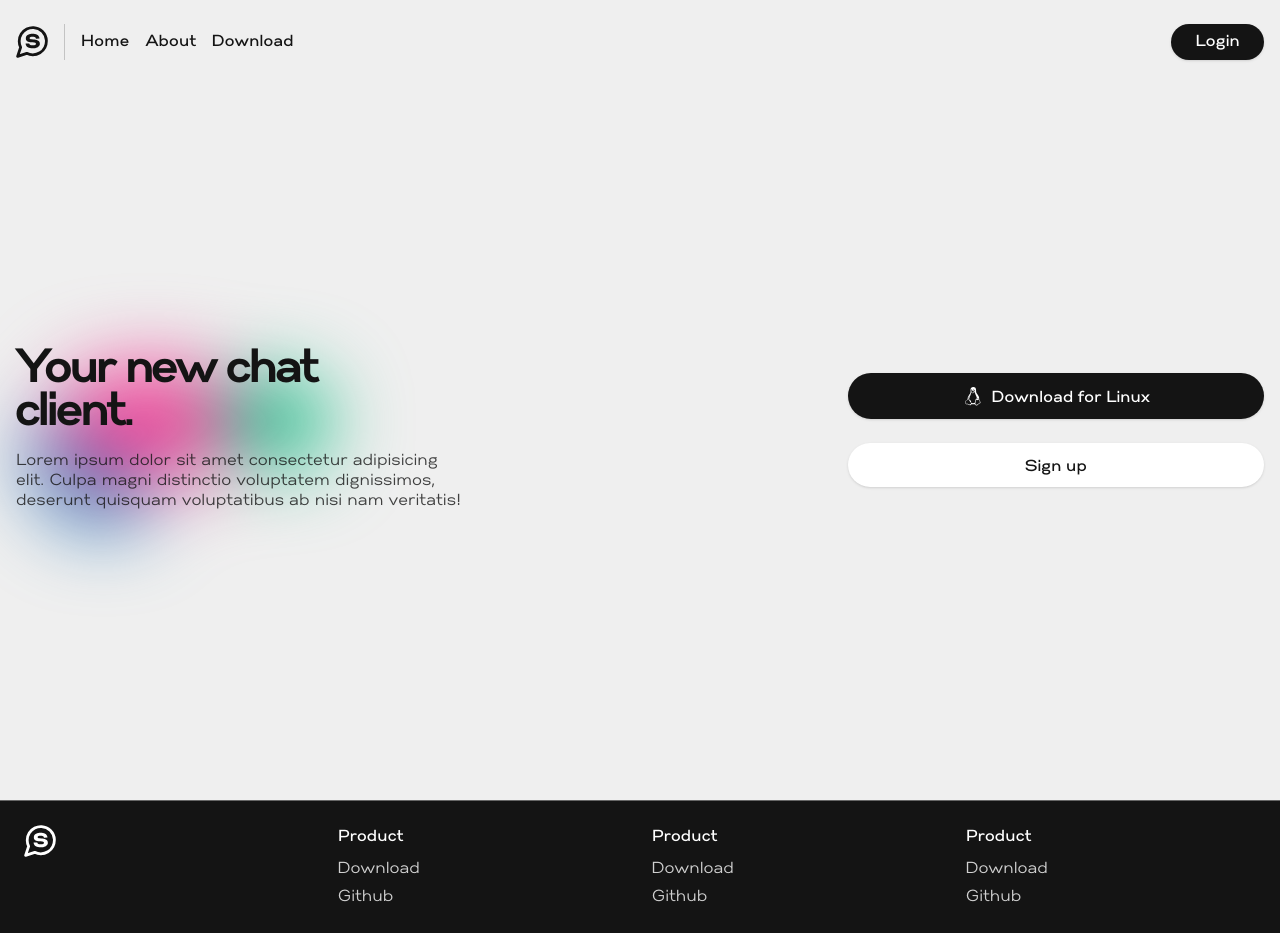
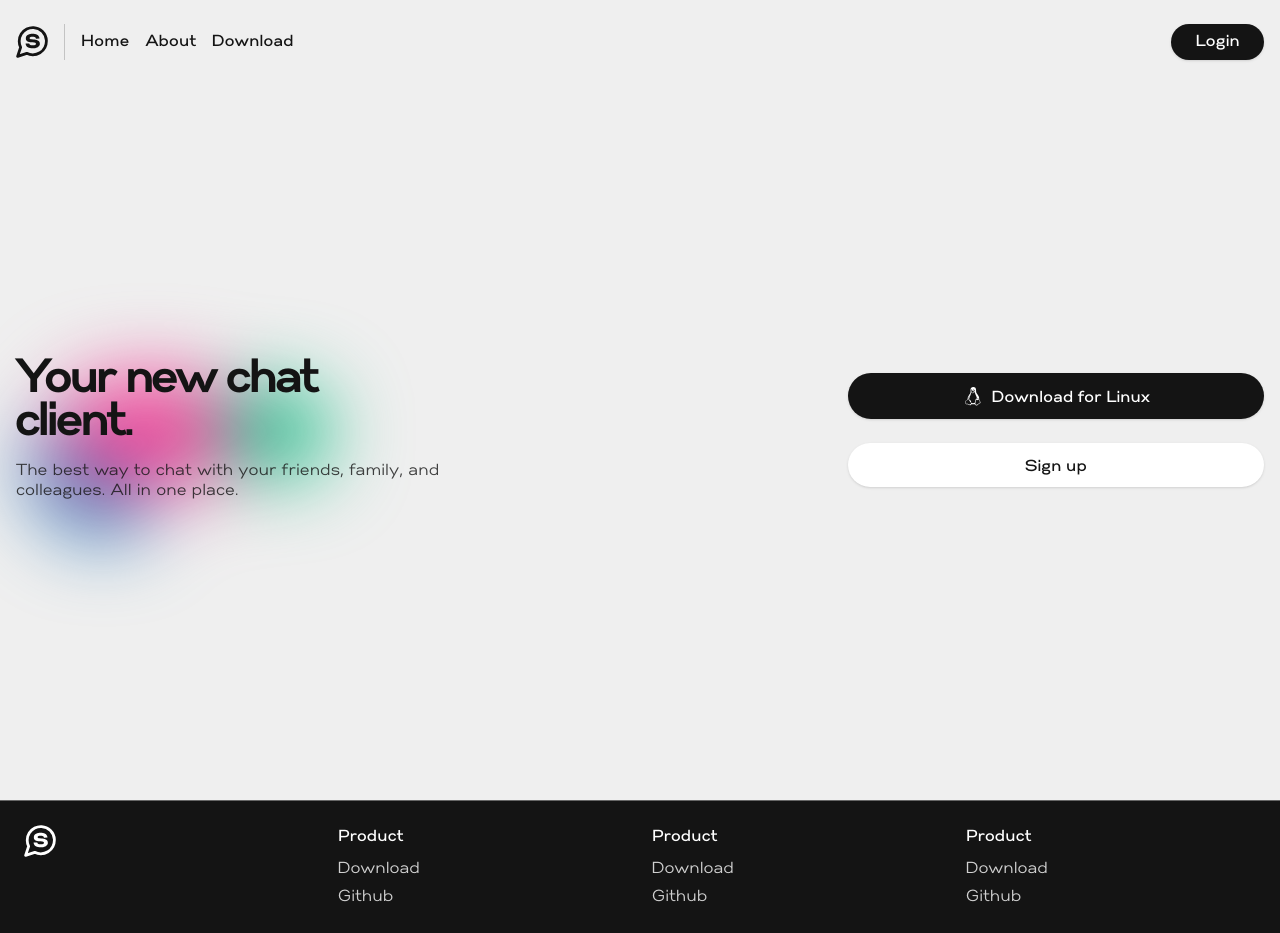
Before and after one commit to speaqchat/landing, a Next.js app: page / in a window 1280 px wide. Built offline with nearby package versions, Linux system fonts and the light colour scheme.

Commit message:
updated description in landing page

```diff
--- a/pages/index.tsx
+++ b/pages/index.tsx
@@ -27,14 +27,13 @@ const Home: NextPage = () => {
         </div>
 
         <div className="container px-4 mx-auto flex flex-grow items-center justify-between">
-          <div className="max-w-md flex flex-col gap-4 relative">
+          <main className="max-w-md flex flex-col gap-4 relative">
             <h1 className="z-10 text-[48px] font-bold tracking-tighter w-3/4 leading-[0.9]">
               Your new chat client.
             </h1>
             <p className="z-10 leading-tight opacity-80">
-              Lorem ipsum dolor sit amet consectetur adipisicing elit. Culpa
-              magni distinctio voluptatem dignissimos, deserunt quisquam
-              voluptatibus ab nisi nam veritatis!
+              The best way to chat with your friends, family, and colleagues.
+              All in one place.
             </p>
 
             <div className="absolute z-0 flex filter blur-2xl">
@@ -71,7 +70,7 @@ const Home: NextPage = () => {
                 className="bg-emerald-500 mt-10 rounded-full w-20 h-16"
               ></motion.div>
             </div>
-          </div>
+          </main>
           <div className="flex flex-col gap-6 w-2/6">
             {!OS ? (
               <button
```
